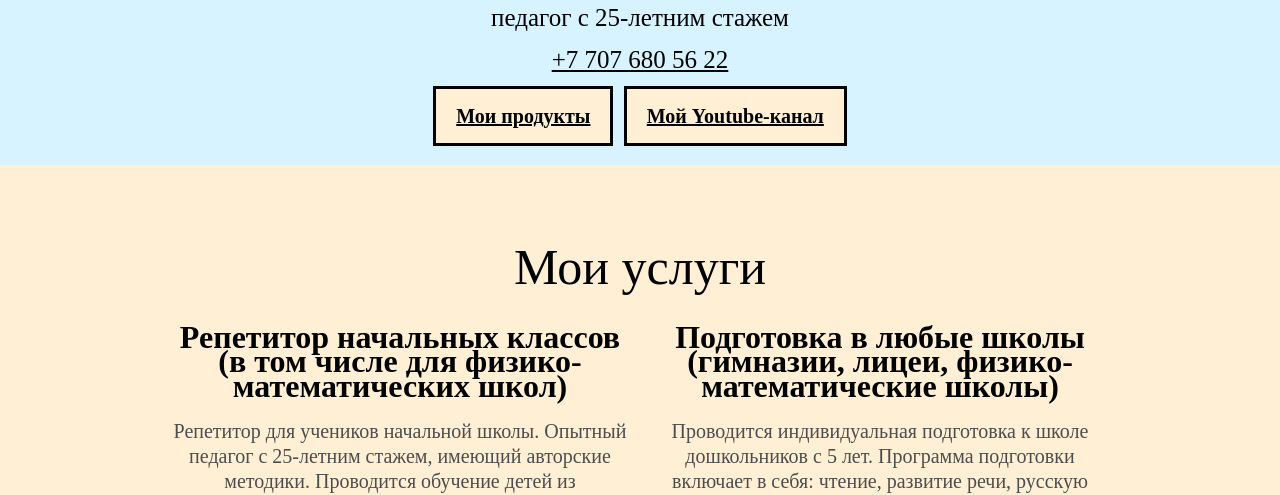
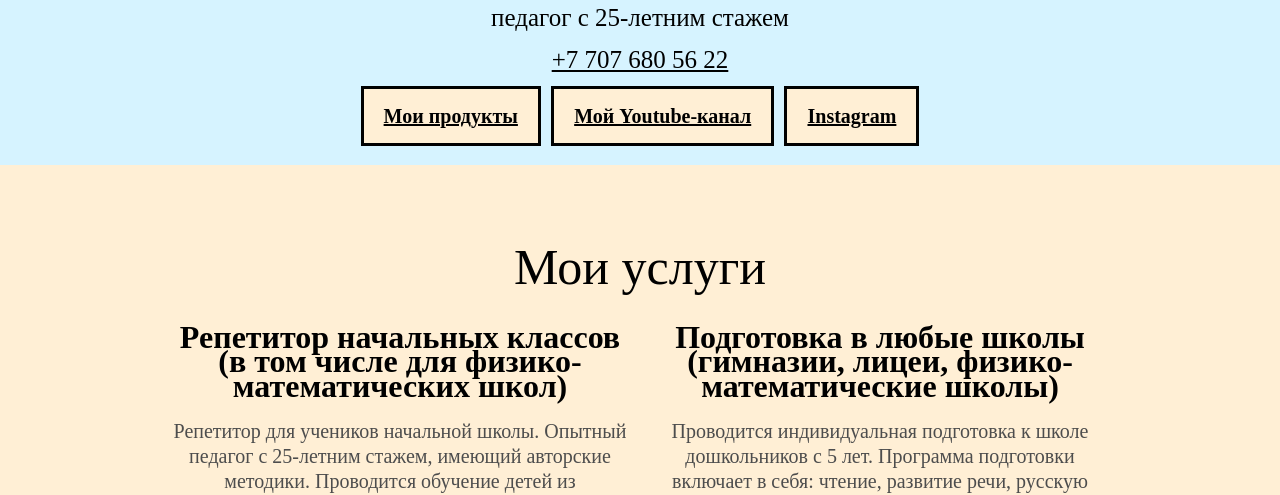
Before and after one commit to nightlord189/TatyanaSite, a plain HTML site: page index.html in a window 1280 px wide. Shown: the part 305-800 px from the top of the page. Drawn offline with Linux system fonts and the light colour scheme.

Commit message:
Update index.html

```diff
--- a/index.html
+++ b/index.html
@@ -40,8 +40,9 @@
       </div>
 			педагог с 25-летним стажем
 			<br><a href="tel:+77076805622" style="color: black">+7 707 680 56 22</a><br>
-      <a class="button-link" href="https://gumroad.com/vsedlyadoshkolnikov" role="button">Мои продукты</a>
+          <a class="button-link" href="https://gumroad.com/vsedlyadoshkolnikov" role="button">Мои продукты</a>
 	  <a class="button-link" href="https://www.youtube.com/channel/UCASKvUTT1w8co-icm9yLb5w" role="button">Мой Youtube-канал</a>
+	  <a class="button-link" href="https://www.instagram.com/tatyanarepetitor/" role="button">Instagram</a>
       <div class="clear"></div>
     </div>
   </div>
```
